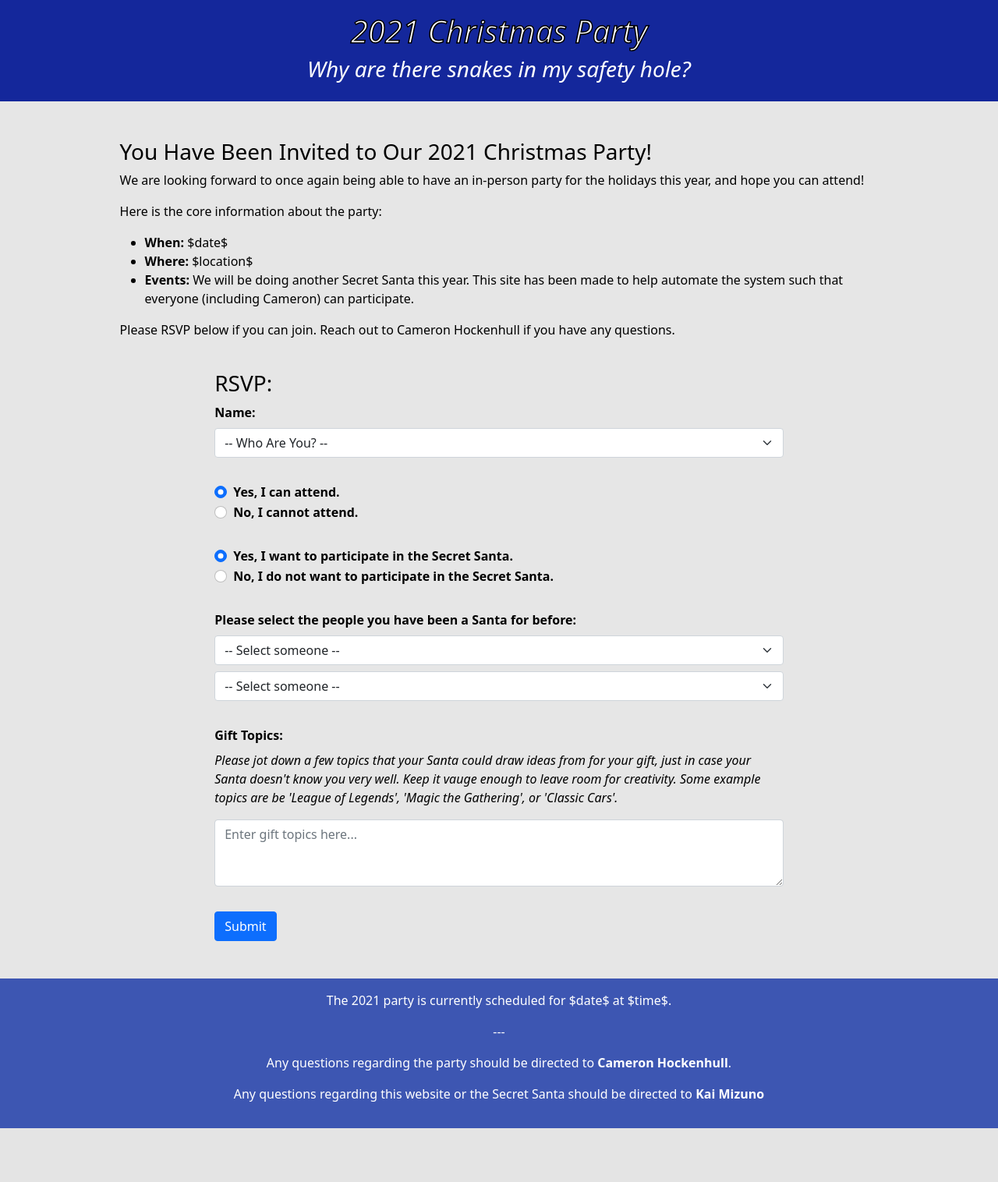
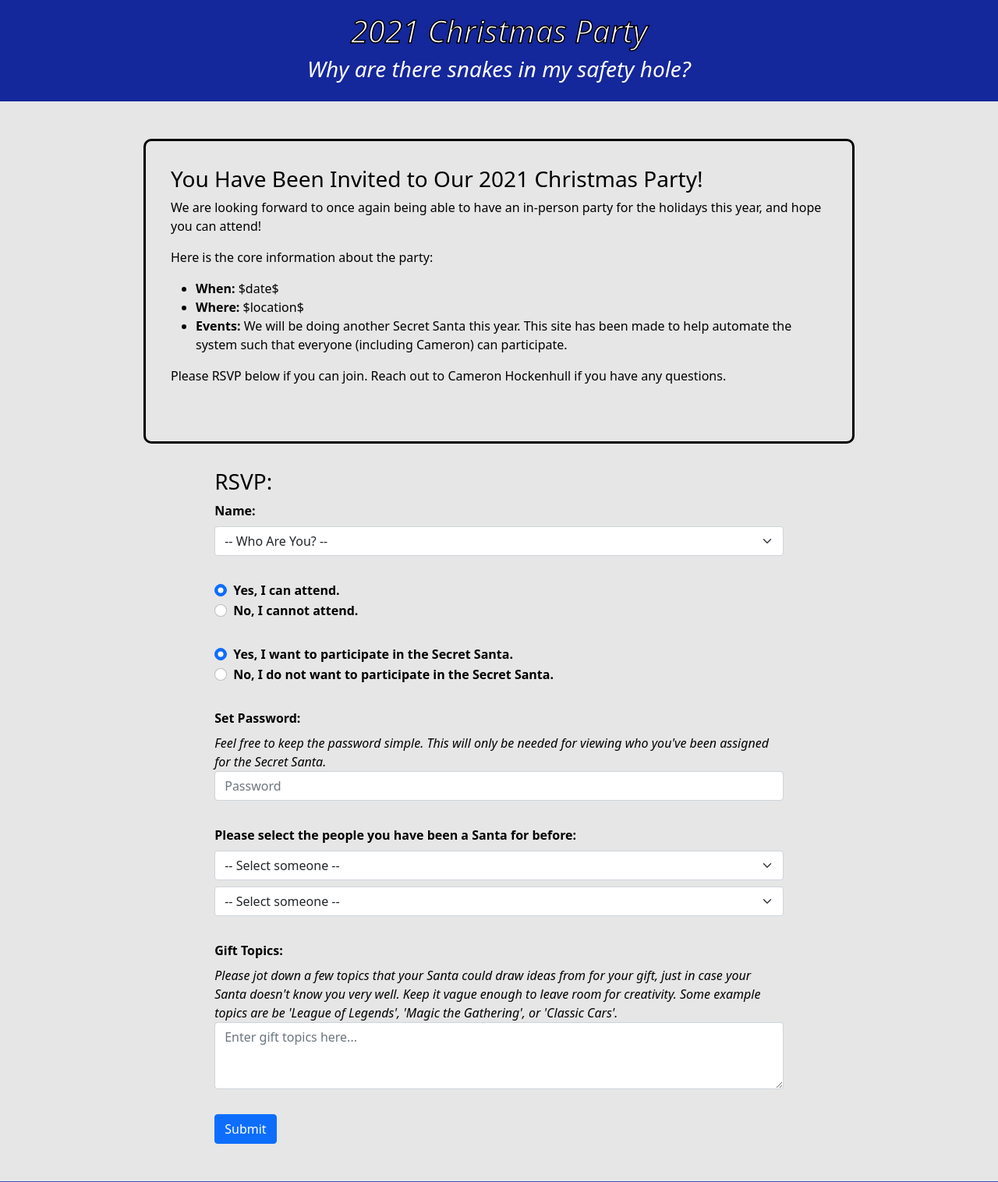
Before and after one commit to MizunoPK/SecretSantaWebsite, a PHP site: page /rsvp.php in a window 1280 px wide. Shown: the top 1516 px of the page at 78% size. Before the commit the page ends 1447 px from the top, so only its background shows below. Run offline with PHP 8.4, Linux system fonts and the light colour scheme; data comes from the database, SQL or seed files in the repository; data that the repository does not hold is empty.

Commit message:
implemented rsvp backend but still need to do some tests on it

```diff
--- a/database/database.php
+++ b/database/database.php
@@ -26,5 +26,33 @@ function getAll($conn, $table) {
     return $result;
 }
 
+// Function: rsvp
+// Inputs:
+//      conn - the connection structure for the SQL database
+//      person_id - the id of the person rsvp'ing
+// Description: Update all the information gleamed from the RSVP
+function rsvp($conn, $person_id, $attending, $in_secret_santa, $password, $ideas) {
+    $rsvp = 1;
+
+    $query = "UPDATE people SET rsvp=?, attending=?, in_secret_santa=?, password=?, ideas=? WHERE id=?";
+    $stmt = $conn->prepare($query);
+    $stmt->bind_param('iiissi', $rsvp, $attending, $in_secret_santa, $password, $ideas, $person_id);
+    $stmt->execute();
+}
+
+// Function: insertPairing
+// Inputs:
+//      conn - the connection structure for the SQL database
+//      santa - the id of the santa
+//      target - the id of the target
+//      year - the year of this pairing
+// Description: Add a new pairing to the pairs table
+function insertPairing($conn, $santa, $target, $year) {
+    $query = "INSERT INTO pairs (santa, target, party) VALUES (?,?,?)";
+    $stmt = $conn->prepare($query);
+    $stmt->bind_param('iii', $santa, $target, $party);
+    $stmt->execute();
+}
+
 
 ?>
--- a/database/database_creation.sql
+++ b/database/database_creation.sql
@@ -14,6 +14,7 @@ CREATE TABLE people (
     rsvp TINYINT DEFAULT 0,
     role TINYINT DEFAULT 0,
     invited TINYINT DEFAULT 0,
+    attending TINYINT DEFAULT 0,
     in_secret_santa TINYINT DEFAULT 0,
     PRIMARY KEY (id)
 );
--- a/database/database_credentials.php
+++ b/database/database_credentials.php
@@ -1,6 +1,6 @@
 <?php
-    $servername = "";
-    $username = "";
-    $password = "";
-    $dbname = "";
+    $servername = "localhost";
+    $username = "kmizuno";
+    $password = "Rz9QJXob0X8ldpHb";
+    $dbname = "party";
 ?>
--- a/rsvp.css
+++ b/rsvp.css
@@ -14,14 +14,18 @@ form > div {
     margin-bottom: 0.5em;
 }
 
-#ideasDescription {
+.note {
     font-style: italic;
 }
 
 @media only screen and (min-width: 600px) {
     #inviteSection {
-        width: 80%;
+        width: 75%;
         margin: auto;
+        border: black solid 3px;
+        padding: 2em;
+        border-radius: 10px;
+        margin-bottom: 2em;
     }
 
     #rsvpSection {
--- a/rsvp.php
+++ b/rsvp.php
@@ -89,6 +89,12 @@
                 </div>
             </div>
 
+            <div id="passwordSelectRegion">
+                <label for="password" class="form-label">Set Password:</label>
+                <div class="note">Feel free to keep the password simple. This will only be needed for viewing who you've been assigned for the Secret Santa.</div>
+                <input type="password" class="form-control" id="password" name="password" placeholder="Password">
+            </div>
+
             <div id="oldTargetsSelectRegion">
                 <label for="oldTargetSelect1" class="form-label">Please select the people you have been a Santa for before:</label>
                 <select class="form-select" id="oldTargetSelect1" name="old_target_1">
@@ -119,7 +125,7 @@
 
             <div id="ideasRegion">
                 <label for="ideas" class="form-label">Gift Topics:</label>
-                <p id="ideasDescription">Please jot down a few topics that your Santa could draw ideas from for your gift, just in case your Santa doesn't know you very well. Keep it vauge enough to leave room for creativity. Some example topics are be 'League of Legends', 'Magic the Gathering', or 'Classic Cars'.</p>
+                <div class="note">Please jot down a few topics that your Santa could draw ideas from for your gift, just in case your Santa doesn't know you very well. Keep it vague enough to leave room for creativity. Some example topics are be 'League of Legends', 'Magic the Gathering', or 'Classic Cars'.</div>
                 <textarea class="form-control" id="ideas" name="ideas" rows="3" placeholder="Enter gift topics here..."></textarea>
             </div>
 
@@ -139,18 +145,24 @@
         $("#rsvp-yes").click(function() {
             $("#secretSantaRegion").css("display", "block");
             $("#ideasRegion").css("display", "block");
+            $("#oldTargetsSelectRegion").css("display", "block");
+            $("#passwordSelectRegion").css("display", "block");
         });
         $("#rsvp-no").click(function() {
             $("#secretSantaRegion").css("display", "none");
             $("#ideasRegion").css("display", "none");
+            $("#oldTargetsSelectRegion").css("display", "none");
+            $("#passwordSelectRegion").css("display", "none");
         });
         $("#santa-yes").click(function() {
             $("#ideasRegion").css("display", "block");
             $("#oldTargetsSelectRegion").css("display", "block");
+            $("#passwordSelectRegion").css("display", "block");
         });
         $("#santa-no").click(function() {
             $("#ideasRegion").css("display", "none");
             $("#oldTargetsSelectRegion").css("display", "none");
+            $("#passwordSelectRegion").css("display", "none");
         });
     </script>
 </body>
```
Also changed, not shown: rsvp_process.php (+49 -1 lines).
